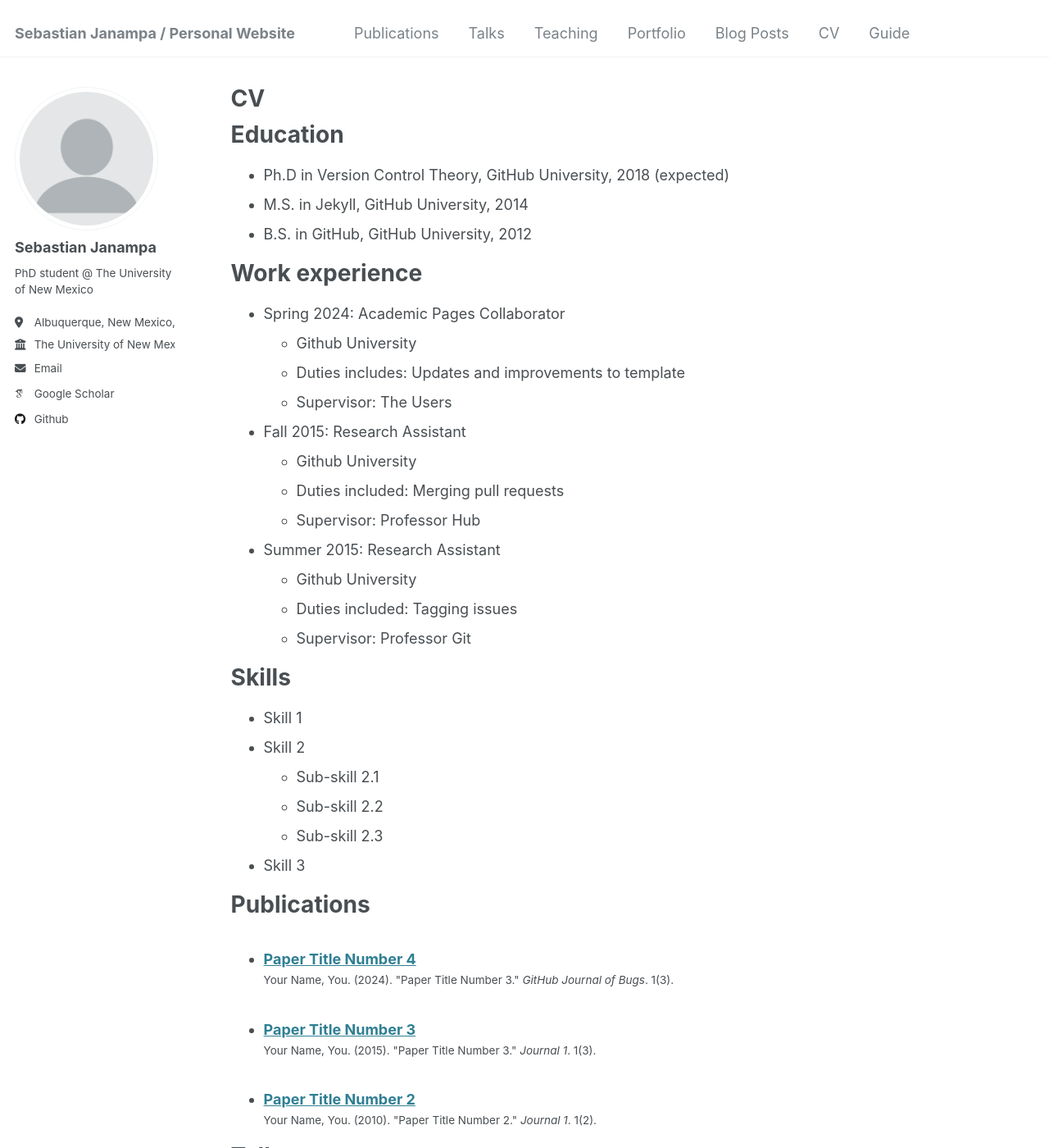
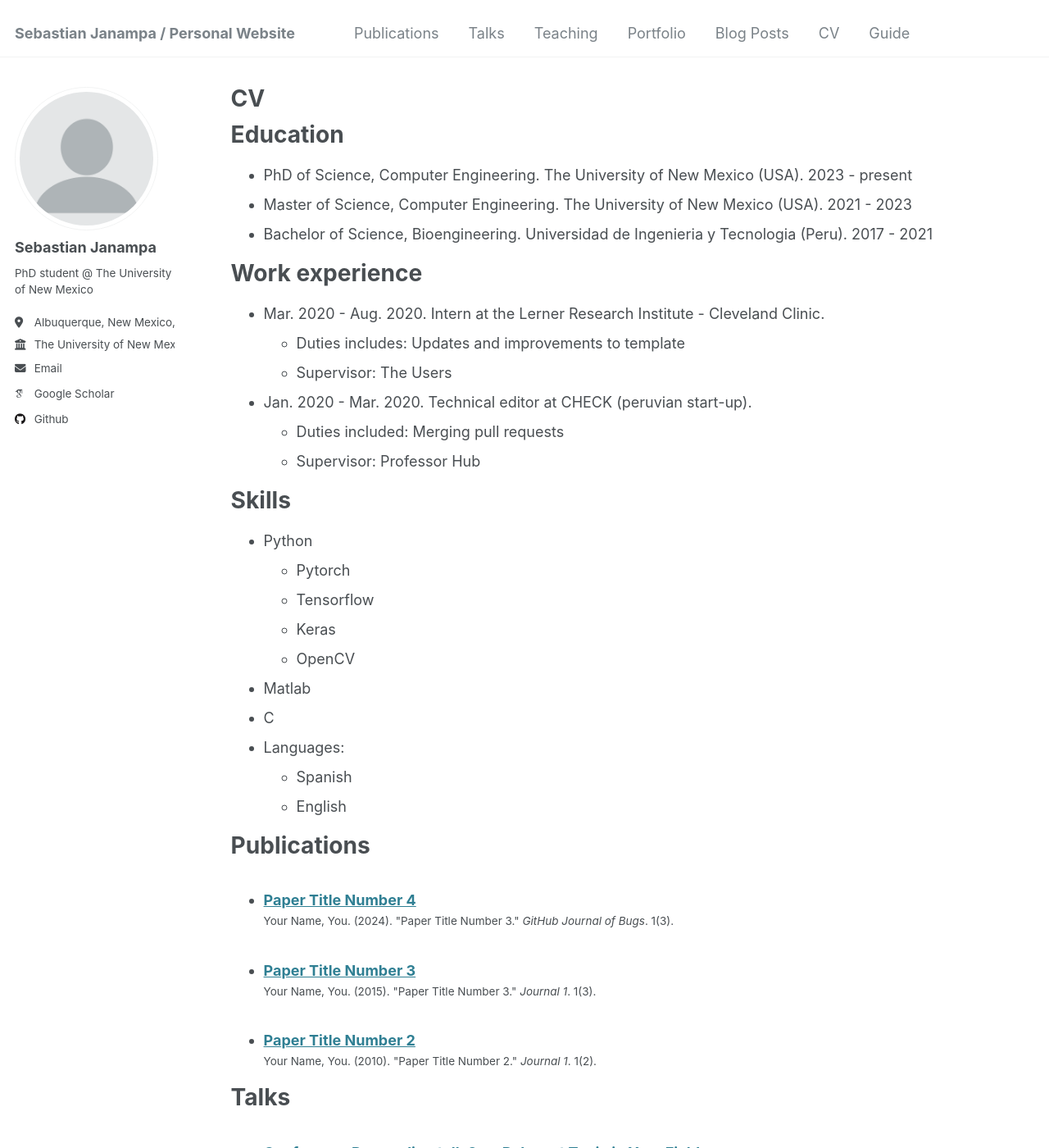
Before and after one commit to SebastianJanampa/SebastianJanampa.github.io, a Jekyll site: the page built from _pages/cv.md, in a window 1280 px wide and 1400 px high. Shown: the whole window at 82% size. Built offline with Jekyll 4.4.1, drawn with Linux system fonts in a browser that asks for light colours; some web fonts are replaced; a file with an impossible date is left out; some of the changed text lies outside the part shown.

Commit message:
Update cv.md

```diff
--- a/_pages/cv.md
+++ b/_pages/cv.md
@@ -10,36 +10,33 @@ redirect_from:
 {% include base_path %}
 
 Education
-======
-* Ph.D in Version Control Theory, GitHub University, 2018 (expected)
-* M.S. in Jekyll, GitHub University, 2014
-* B.S. in GitHub, GitHub University, 2012
+====
+* PhD of Science, Computer Engineering. The University of New Mexico (USA). 2023 - present
+* Master of Science, Computer Engineering. The University of New Mexico (USA). 2021 - 2023
+* Bachelor of Science, Bioengineering. Universidad de Ingenieria y Tecnologia (Peru). 2017 - 2021
 
 Work experience
 ======
-* Spring 2024: Academic Pages Collaborator
-  * Github University
+* Mar. 2020 - Aug. 2020. Intern at the Lerner Research Institute - Cleveland Clinic.
   * Duties includes: Updates and improvements to template
   * Supervisor: The Users
 
-* Fall 2015: Research Assistant
-  * Github University
+* Jan. 2020 - Mar. 2020. Technical editor at CHECK (peruvian start-up).
   * Duties included: Merging pull requests
   * Supervisor: Professor Hub
 
-* Summer 2015: Research Assistant
-  * Github University
-  * Duties included: Tagging issues
-  * Supervisor: Professor Git
-
 Skills
 ======
-* Skill 1
-* Skill 2
-  * Sub-skill 2.1
-  * Sub-skill 2.2
-  * Sub-skill 2.3
-* Skill 3
+* Python
+  * Pytorch
+  * Tensorflow
+  * Keras
+  * OpenCV
+* Matlab
+* C
+* Languages:
+  * Spanish
+  * English
 
 Publications
 ======
@@ -53,12 +50,16 @@ Talks
     {% include archive-single-talk-cv.html  %}
   {% endfor %}</ul>
 
-Teaching
+Teaching & Mentoring
 ======
-  <ul>{% for post in site.teaching reversed %}
-    {% include archive-single-cv.html %}
-  {% endfor %}</ul>
+* Jan. 2022 - Dec. 2023. Teaching assistant for ECE 131L: Programming Fundamentals, UNM.
+* Apr. 2018 - May 2020. Mentor for students under academic risk in first-year science courses, UTEC.
+* Mar. 2019 - Jul. 2019. Teaching assistant on science courses, UTEC.
 
-Service and leadership
+Honors
 ======
-* Currently signed in to 43 different slack teams
+* NSF ESTRELLA project to integrate Python coding with middle-school mathematics.
+* Teaching Assistant at the University of New Mexico, 2022.
+* International Amigo Scholarship, USA, 2021.
+* 1st place in DemoDay UTEC: Best Scientific Initiation, Peru, 2019.
+* UTEC Scholarship, Peru, 2018.
```
